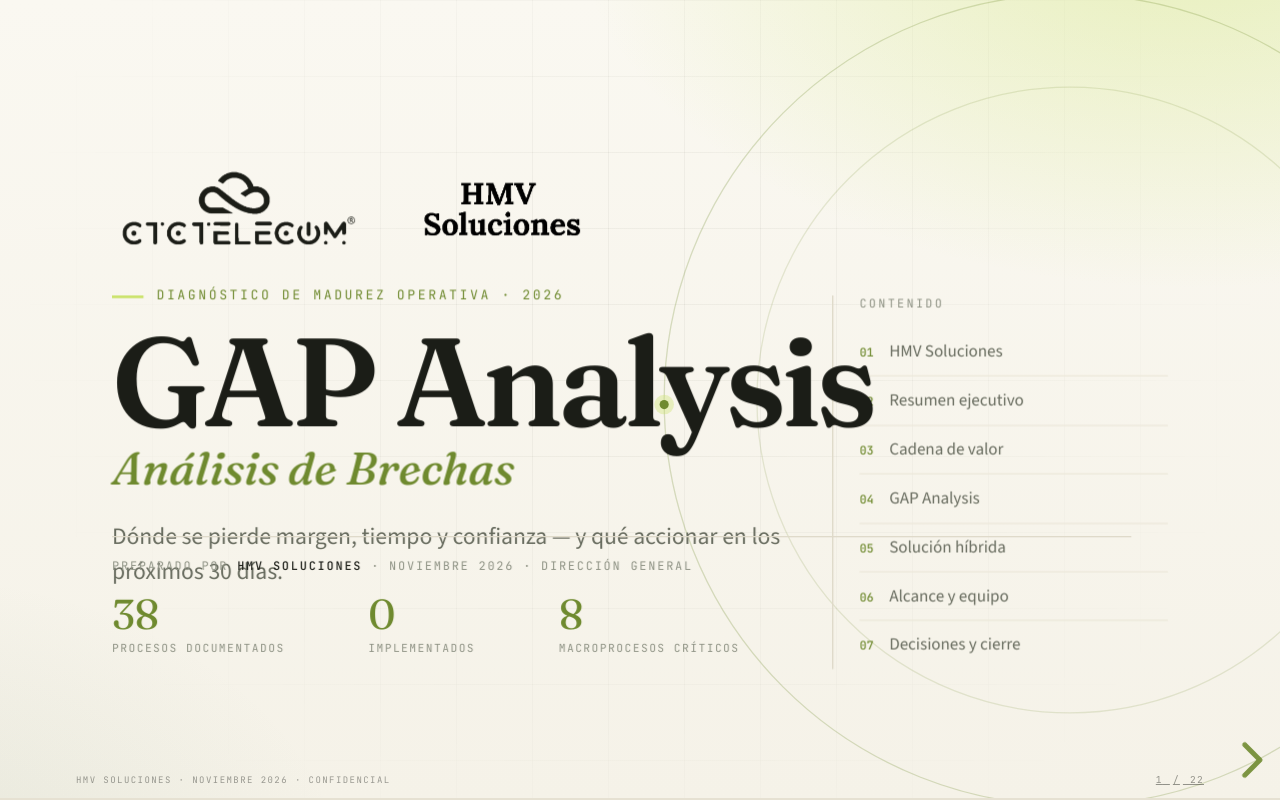
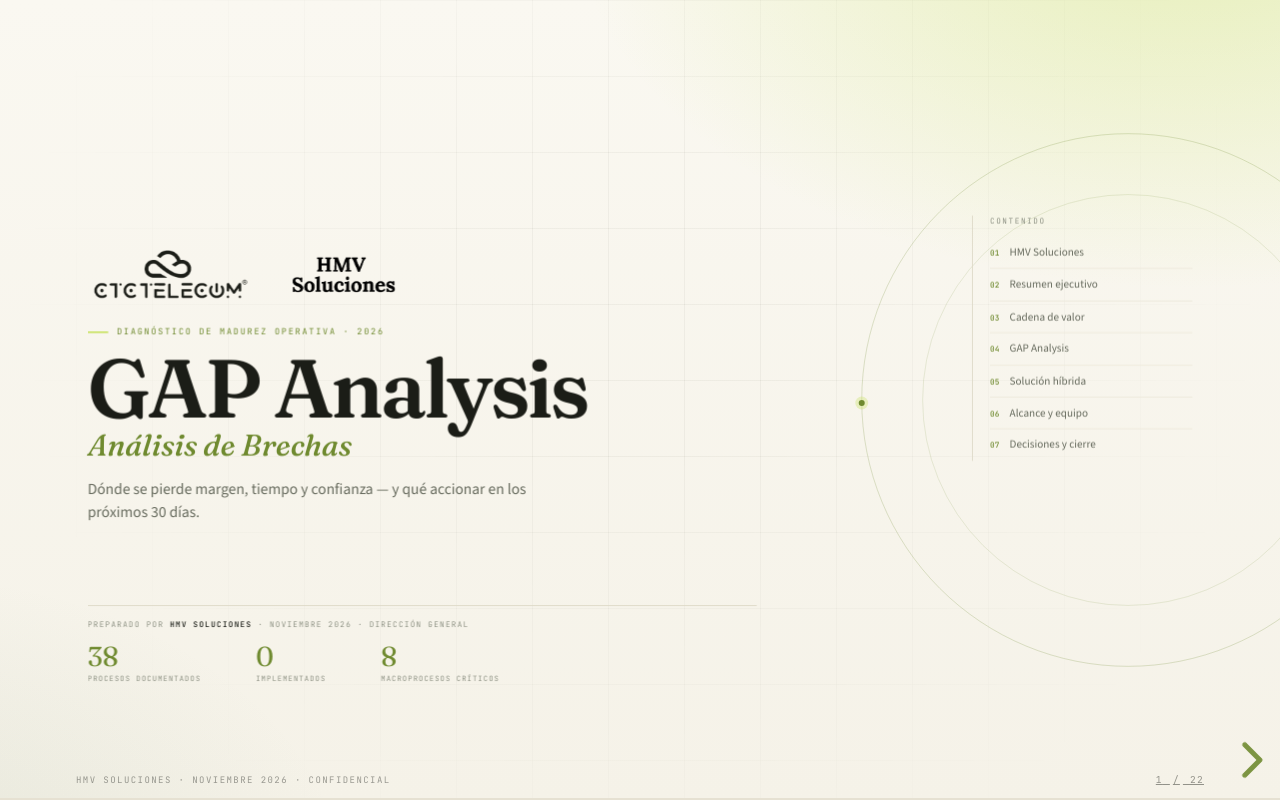
Before and after one commit to hmvsoluciones/gap-ctc, a plain HTML site: page index.html in a window 1280 px wide. Drawn offline with nearby package versions, Linux system fonts and the light colour scheme.

Commit message:
Revert: base fija 1440x810 — la base responsiva rompía el layout en móvil (textos encimados)

```diff
--- a/index.html
+++ b/index.html
@@ -1180,23 +1180,12 @@
     });
   })();
 
-  // Tamaño base según el ancho de la pantalla: la diapositiva se diseñó a
-  // 1440×810 y en un móvil se encogía al ~25%. Con una base más chica el
-  // factor de escala crece y todo se ve más grande sin necesidad de zoom.
-  function pickSize() {
-    var w = window.innerWidth;
-    if (w <= 480) return { width: 600, height: 338 };
-    if (w <= 820) return { width: 800, height: 450 };
-    return { width: 960, height: 540 };
-  }
-  var baseSize = pickSize();
-
   Reveal.initialize({
-    width: baseSize.width,
-    height: baseSize.height,
-    margin: 0.02,
+    width: 1440,
+    height: 810,
+    margin: 0.035,
     minScale: 0.2,
-    maxScale: 2.5,
+    maxScale: 2.0,
     controls: true,
     progress: true,
     slideNumber: 'c/t',
@@ -1209,22 +1198,6 @@
     plugins: [ RevealNotes ]
   });
 
-  // Al cambiar el tamaño de la ventana (rotar el móvil, zoom del navegador),
-  // recalcular la base solo si cambia de tramo, para no reacomodar a cada rato.
-  var currentBucket = baseSize.width;
-  var resizeTimer = null;
-  window.addEventListener('resize', function () {
-    if (resizeTimer) clearTimeout(resizeTimer);
-    resizeTimer = setTimeout(function () {
-      var s = pickSize();
-      if (s.width !== currentBucket) {
-        currentBucket = s.width;
-        Reveal.configure({ width: s.width, height: s.height });
-        Reveal.layout();
-      }
-    }, 200);
-  });
-
   const setCover = () => {
     const i = Reveal.getIndices();
     document.body.classList.toggle('is-cover', i.h === 0);
```
